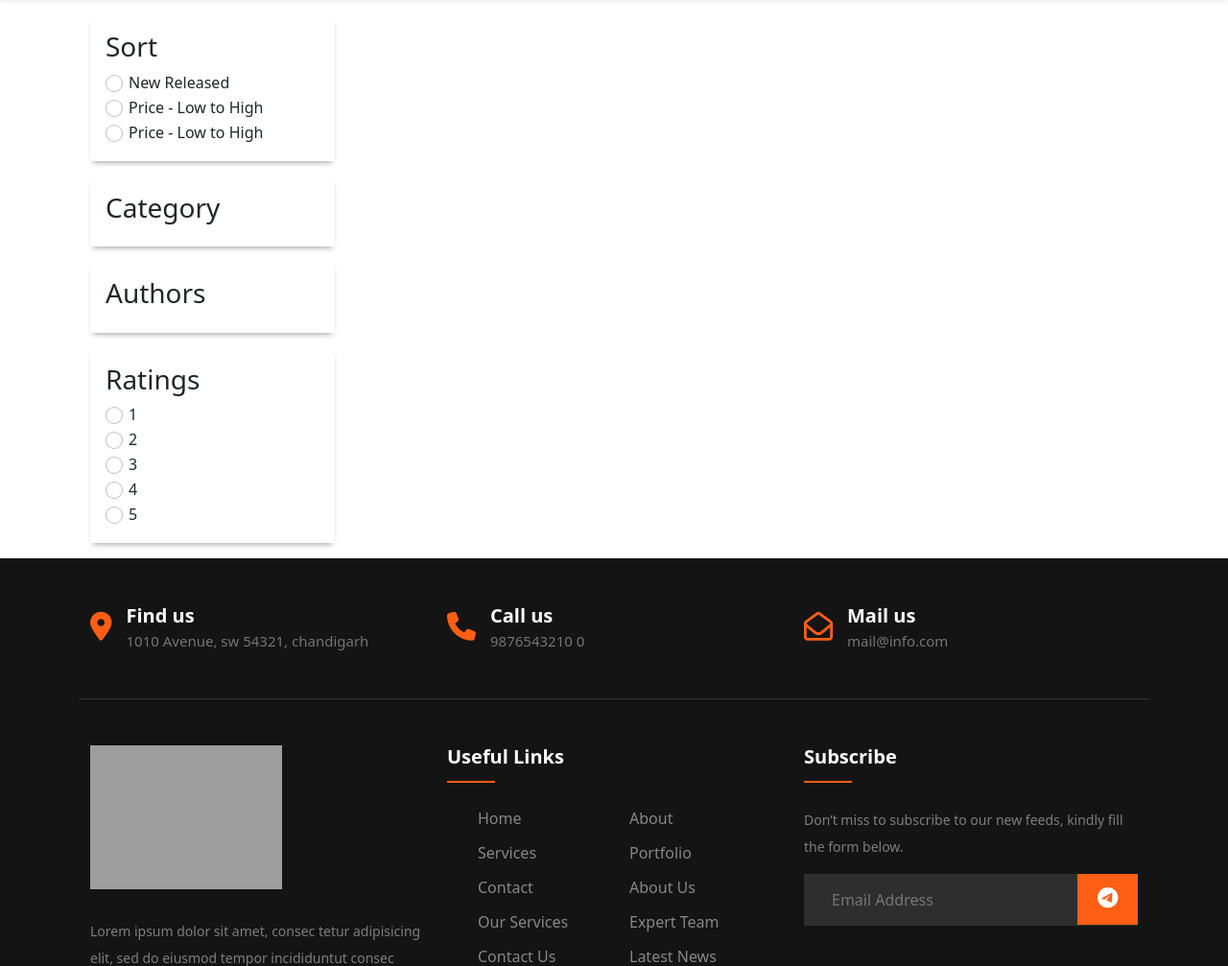
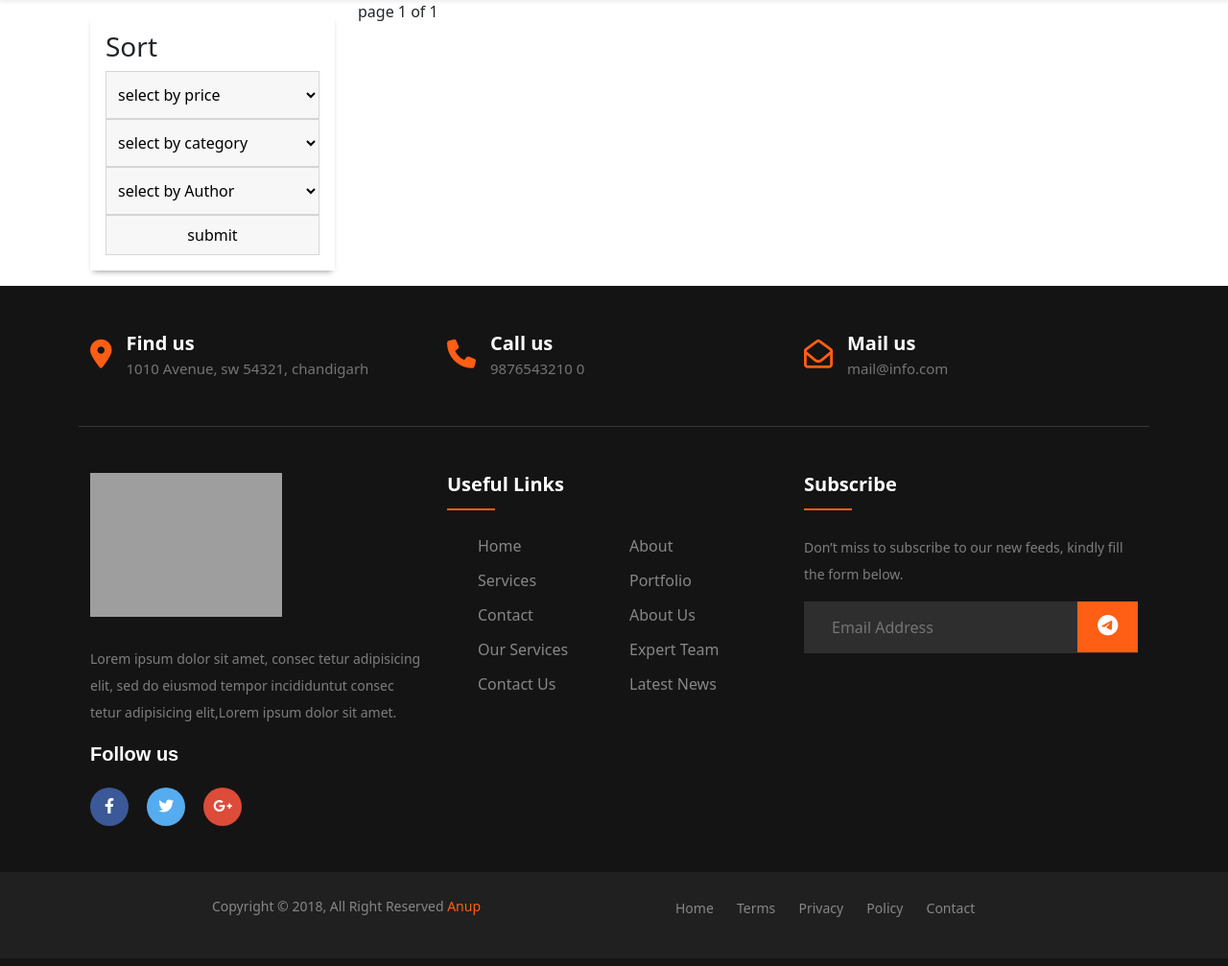
Before and after one commit to Sejan157218/book-web-django-2, a Django app: page /bookapi/author/1 in a window 1280 px wide. Shown: the part 66-1073 px from the top of the page at 96% size. After the commit the page ends 1022 px from the top, so only its background shows below. Run offline with Django 3.2, Linux system fonts and the light colour scheme; data that the repository does not hold is empty; some libraries are stand-ins or nearby versions; grey boxes are pictures that could not be loaded.

Commit message:
multiple search

```diff
--- a/BookApi/urls.py
+++ b/BookApi/urls.py
@@ -10,7 +10,8 @@ from django.conf import settings
 urlpatterns = [
     path('admin/', admin.site.urls),
     path('bookapi/', include('BookApp.urls')),
-    path('account/', include('accounts.urls')),
+    path('accounts/', include('accounts.urls')),
+    path('accounts/', include('django.contrib.auth.urls')),
 ]
 
 urlpatterns +=staticfiles_urlpatterns()
--- a/BookApp/models.py
+++ b/BookApp/models.py
@@ -67,6 +67,8 @@ class Book(models.Model):
         if not self.discount_percent is None and self.discount_percent  > 0:
             discounted_price = self.market_price - self.market_price * self.discount_percent  / 100
             return round(discounted_price, 2)
+        else:
+            return self.market_price
 
 
 
--- a/BookApp/templates/search.html
+++ b/BookApp/templates/search.html
@@ -10,55 +10,51 @@
                 <div class="my-3">
                     <div class="sort-div p-3" id="flexRadioDefault">
                         <h3>Sort</h3>
-                 <form>
+                        <form action="" method="post">
+                            {%csrf_token%}
+                            <select name="price">
+                                <option value='null' selected>select by price</option>
+                                <option value="market_price">Low To High</option>
+                                <option value="-market_price">High To Low</option>
+                            </select>
+                            <select name="category">
+                                <option value='null' selected>select by category</option>
+                                {% for ct in category %}
 
-                    <div class="form-check">
-                        <input class="form-check-input" type="radio" value="1" name="flexRadioDefault"
-                            id="flexRadioDefault1" />
-                        <label class="form-check-label" for="flexRadioDefault1">
-                            New Released
-                        </label>
-                    </div>
+                                <option value={{ct.title}}> {{ct.title}}</option>
+                                {% endfor %}
+                            </select>
+                            <select name="author">
+                                <option value='null' selected>select by Author</option>
+                                {% for author in authors %}
 
-                    <div class="form-check">
-                        <input class="form-check-input" value="2" type="radio" name="flexRadioDefault"
-                            id="flexRadioDefault2" />
-                        <label class="form-check-label" for="flexRadioDefault2">
-                            Price - Low to High
-                        </label>
-                    </div>
-                    <div class="form-check">
-                        <input class="form-check-input" value="3" type="radio" name="flexRadioDefault"
-                            id="flexRadioDefault3" />
-                        <label class="form-check-label" for="flexRadioDefault3">
-                            Price - Low to High
-                        </label>
-                    </div>
-                    <!-- <input type="submit" value="submit"> -->
+                                <option value={{author.id}}> {{author.name}}</option>
+                                {% endfor %}
+                            </select>
+                            <input type="hidden" name="search-text" value={{ searchText }}>
+                            <input type="submit" value="submit">
                         </form>
 
                     </div>
                 </div>
-                <div class="my-3">
+                <!-- <div class="my-3">
                     <div class="sort-div p-3" id="category">
                         <h3>Category</h3>
 
                         {% for ct in category %}
 
                         <div name="category" class="form-check" method="GET" action="{% url 'bookapp:search' %}">
-                            <input class="form-check-input" type="radio" name="category" value="{ct.title}" id="{ct.id}" />
+                            <input class="form-check-input" type="radio" name="category" value="{ct.title}"
+                                id="{ct.id}" />
                             <label class="form-check-label" for="{ct.id}">
                                 {{ct.title}}
                                 {{ct.id}}
                             </label>
                         </div>
-
                         {% endfor %}
-
-
                     </div>
-                </div>
-                <div class="my-3">
+                </div> -->
+                <!-- <div class="my-3">
                     <div class="sort-div p-3" id="authors">
                         <h3>Authors</h3>
                         {% for author in authors %}
@@ -69,11 +65,9 @@
                             </label>
                         </div>
                         {% endfor %}
-
-
                     </div>
-                </div>
-                <div class="my-3">
+                </div> -->
+                <!-- <div class="my-3">
                     <div class="sort-div p-3" id="ratings">
                         <h3>Ratings</h3>
                         <div class="form-check">
@@ -109,13 +103,11 @@
                         </div>
 
                     </div>
-                </div>
+                </div> -->
             </div>
             <div class="col-9">
-
                 <div class="row">
-
-                    {% for dt in data %}
+                    {% for dt in pageData %}
                     <div class="col-md-4">
 
                         <div class="d-flex flex-column align-items-center justify-content-center product-item my-3">
@@ -148,19 +140,24 @@
                             <div class="price">$ {{dt.market_price}}</div>
                             {% endif %}
                         </div>
-
                     </div>
                     {% endfor %}
                 </div>
+                {% if pageData.has_previous %}
+                <a href="?page=1">@laquo First</a>
+                <a href="?page={{pageData.previous_page_number}}&search-text={{ searchText }}">Previous</a>
+                {% endif %}
+                page {{pageData.number}} of {{pageData.paginator.num_pages}}
 
-
-
+                {% if pageData.has_next %}
+                <a href="?page=1">< First</a>
+                <a href="?page={{pageData.next_page_number}}&search-text={{ searchText }}">Next</a>
+                {% endif %}
             </div>
-
+        </div>
     </div>
 
 
-    </div>
 </section>
 
 {% endblock %}
--- a/BookApp/views.py
+++ b/BookApp/views.py
@@ -9,6 +9,8 @@ from django.db.models import Q
 from django.contrib.auth.decorators import login_required
 from django.conf import settings
 from django.contrib import messages
+from django.core.paginator import Paginator
+
 
 
 
@@ -43,26 +45,54 @@ def Home(request):
 
 
 def Search(request):
-     if 'search-text' in request.GET:
-        book_name =  request.GET['search-text']
-     #    data=Book.objects.filter(author__name=book_name) or Book.objects.filter(category__title=book_name) or Book.objects.filter(title=book_name)
-        data=Book.objects.annotate(search=SearchVector('category__title', 'author__name','title')).filter(Q(search=book_name) | Q(search__icontains=book_name))
+     book_name =  request.GET['search-text']
 
-     return render(request, 'search.html',{'data':data})
+     # data=Book.objects.filter(author__name=book_name) or Book.objects.filter(category__title=book_name) or Book.objects.filter(title=book_name)
+     # data_list=Book.objects.annotate(search=SearchVector('category__title', 'author__name','title')).filter(Q(search=book_name) | Q(search__icontains=book_name))
+     search = Book.objects.annotate(search=SearchVector('category__title', 'author__name','title')).filter(Q(search=book_name) | Q(search__icontains=book_name)).distinct()
+     priced =  request.POST.get('price')
+     category =  request.POST.get('category')
+     author =  request.POST.get('author')
+     if author and author !='null':
+          search = search.filter(author__id=author)
+     elif category and category !='null':
+          search = search.filter(category__title=category)
+     elif priced and priced !='null':
+          search = search.order_by(priced)
+     data =Paginator(search,2)
+
+     pageRequest=request.GET.get('page')
+     pageData=data.get_page(pageRequest)
+
+     return render(request, 'search.html',
+     {
+          'data':data,
+          'pageData':pageData,
+          'searchText':book_name,
+     }
+     )
 
 
 
 def CategorySearch(request,pk):
-     data=Book.objects.filter(category__title=pk).order_by('date')
-     return render(request, 'search.html',{'data':data})
+     datas=Book.objects.filter(category__title=pk).order_by('date')
+     data =Paginator(datas,1)
+
+     pageRequest=request.GET.get('page')
+     pageData=data.get_page(pageRequest)
+     return render(request, 'search.html',{'pageData':pageData})
 
 
 
 def AuthorSearch(request,pk):
-     data=Book.objects.filter(author__name=pk).order_by('date')
-     return render(request, 'search.html',{'data':data})
+     datas=Book.objects.filter(author__name=pk).order_by('date')
+     data =Paginator(datas,1)
 
-@login_required(login_url='/account/login/')
+     pageRequest=request.GET.get('page')
+     pageData=data.get_page(pageRequest)
+     return render(request, 'search.html',{'pageData':pageData})
+
+@login_required(login_url='/accounts/login/')
 def BookDetails(request,pk):
      data=Book.objects.get(slug=pk)
 
@@ -84,7 +114,7 @@ def index(request):
                messages.success(request,'Successfully add to cart')
           return redirect('bookapp:details',pk=data.slug)
 
-@login_required(login_url='/account/login/')
+@login_required(login_url='/accounts/login/')
 def Cart(request):
      cartProduct=CartProduct.objects.filter(user=request.user.email)
      item=len(cartProduct)
@@ -119,7 +149,7 @@ def deleteItem(request,pk):
      return redirect('bookapp:cart')
 
 
-@login_required(login_url='/account/login/')
+@login_required(login_url='/accounts/login/')
 def OrderItem(request):
      cartProduct=CartProduct.objects.filter(user=request.user.email)
      if cartProduct:
--- a/accounts/templates/accounts/login.html
+++ b/accounts/templates/accounts/login.html
@@ -18,6 +18,7 @@
             <input class="mt-3" type="submit" value="Login">
         </form>
         <p>not registered yet <a href="{% url 'accounts:signup' %}">Create Account</a></p>
+        <p>Forgot Password <a href="{% url 'accounts:password_reset' %}">Forgot Password </a></p>
     </div>
 </div>
 {% endblock %}
--- a/accounts/urls.py
+++ b/accounts/urls.py
@@ -1,5 +1,7 @@
+from re import template
 from django.urls import path,include
 from . import views
+from django.contrib.auth import views as auth_views
 from accounts.views import LoginView,logout_view
 
 app_name="accounts"
@@ -10,5 +12,9 @@ urlpatterns = [
 
 
     path('login/', LoginView.as_view(), name='login'),
+    path('password_reset/', auth_views.PasswordResetView.as_view(template_name='accounts/password_reset_form.html'), name='password_reset'),
+    path('password_reset/done/', auth_views.PasswordResetDoneView.as_view(template_name='accounts/password_reset_done.html'), name='password_reset_done'),
+    path('password_reset_confirm/<uidb64>/<token>/', auth_views.PasswordResetConfirmView.as_view(template_name='accounts/password_reset_confirm.html'), name='password_reset_confirm'),
+    path('password_reset_complete/', auth_views.PasswordResetCompleteView.as_view(template_name='accounts/password_reset_complete.html'), name='password_reset_complete'),
     # path('signup/', RegisterView.as_view(), name='signup')
 ]
--- a/manage.py
+++ b/manage.py
@@ -2,9 +2,11 @@
 """Django's command-line utility for administrative tasks."""
 import os
 import sys
+import environ
+
+def main():
 
 
-def main():
     """Run administrative tasks."""
     os.environ.setdefault('DJANGO_SETTINGS_MODULE', 'BookApi.settings')
     try:
```
Also changed, not shown: BookApi/settings.py (+12 -0 lines), accounts/templates/accounts/password_reset_complete.html (added, +17 -0 lines), accounts/templates/accounts/password_reset_confirm.html (added, +17 -0 lines), accounts/templates/accounts/password_reset_done.html (added, +9 -0 lines), accounts/templates/accounts/password_reset_form.html (added, +18 -0 lines), media/authors/Ada_Bell_f05TOVY.jpg (added), media/authors/Bianca_Sparacino_zECPs5z.jpg (added), 1 other file. Lines whose indentation alone changed are shown as unchanged.
